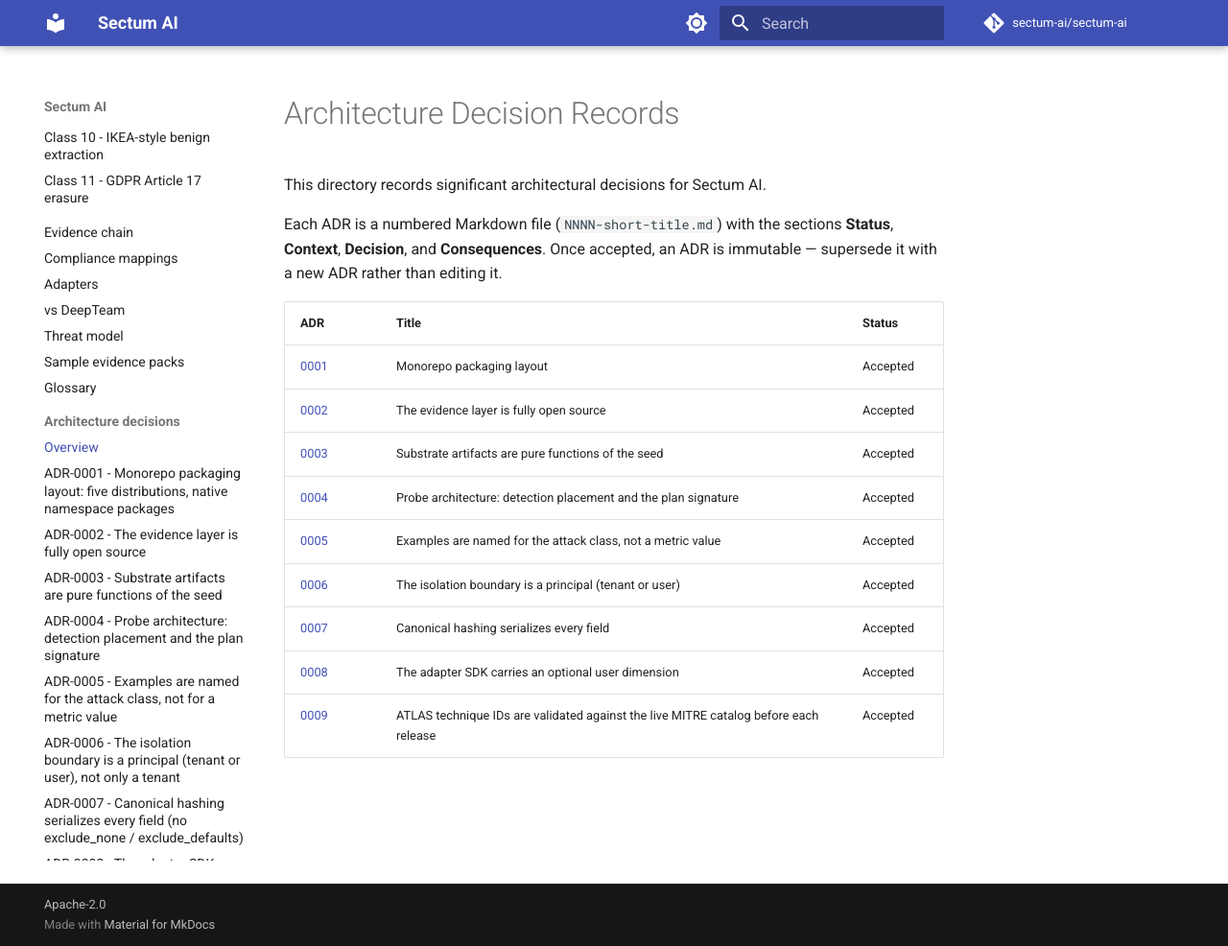
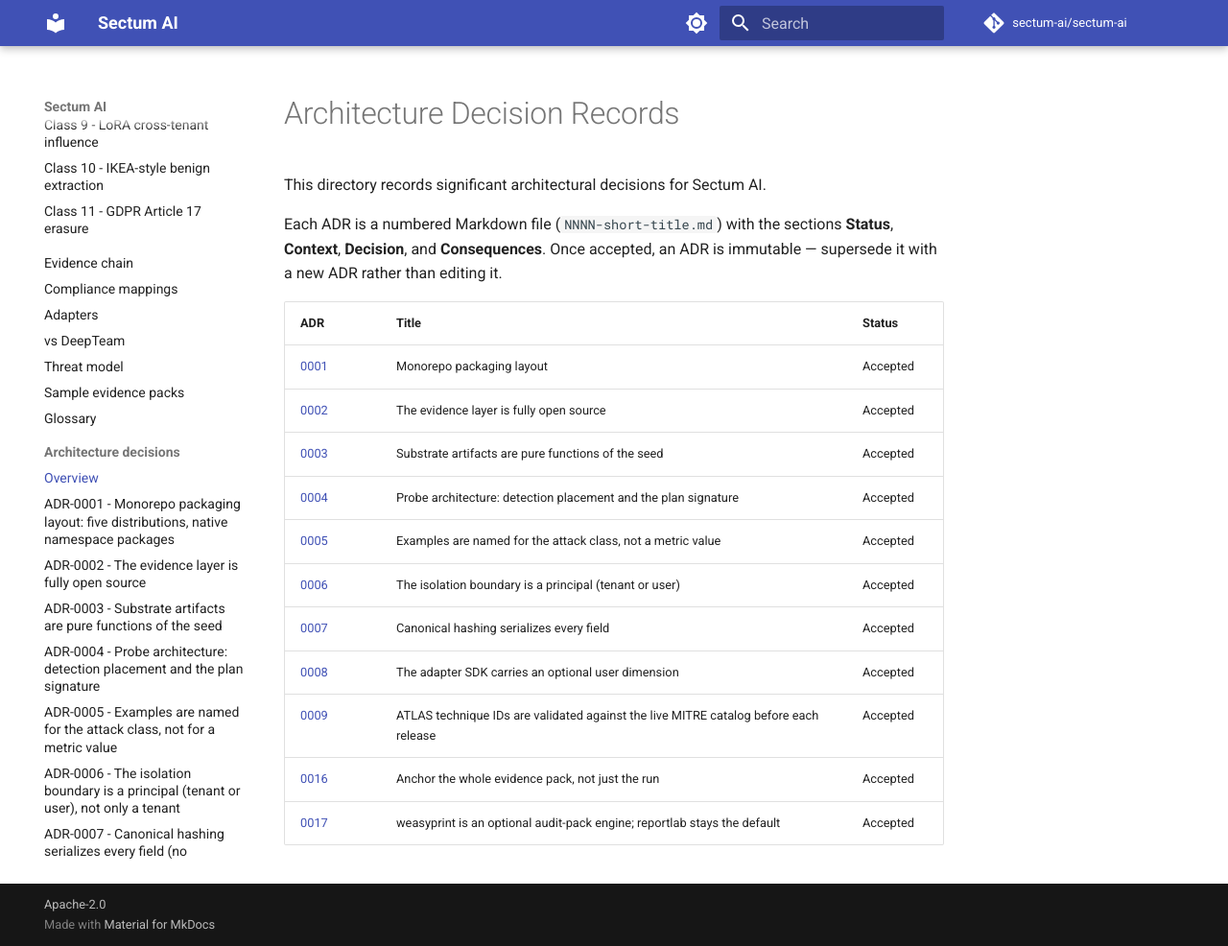
Before and after one commit to sectum-ai/sectum-ai, an MkDocs documentation site: the page built from docs/adr/README.md, in a window 1280 px wide and 986 px high. Shown: the whole window at 96% size. Built offline with MkDocs 1.6.1 and Material for MkDocs 9.7.7, drawn with Linux system fonts in a browser that asks for light colours; comment, search, counter and statistics services are not loaded.

Commit message:
docs(adr): list ADR-0016 and ADR-0017 in the ADR index
The ADR overview table (docs/adr/README.md, served as the site's ADR Overview
page) stopped at 0009 while 0016 (anchor-the-whole-pack) and 0017 (pdf-engine)
exist and are already in the mkdocs nav. Add their rows so the index, the
directory, and the site navigation agree. Found by the OSS scope-closure audit.

```diff
--- a/docs/adr/README.md
+++ b/docs/adr/README.md
@@ -17,3 +17,5 @@
 | [0007](0007-canonical-hashing-serializes-every-field.md) | Canonical hashing serializes every field | Accepted |
 | [0008](0008-adapter-user-dimension.md) | The adapter SDK carries an optional user dimension | Accepted |
 | [0009](0009-atlas-technique-review-process.md) | ATLAS technique IDs are validated against the live MITRE catalog before each release | Accepted |
+| [0016](0016-anchor-the-whole-pack.md) | Anchor the whole evidence pack, not just the run | Accepted |
+| [0017](0017-pdf-engine.md) | weasyprint is an optional audit-pack engine; reportlab stays the default | Accepted |
```
